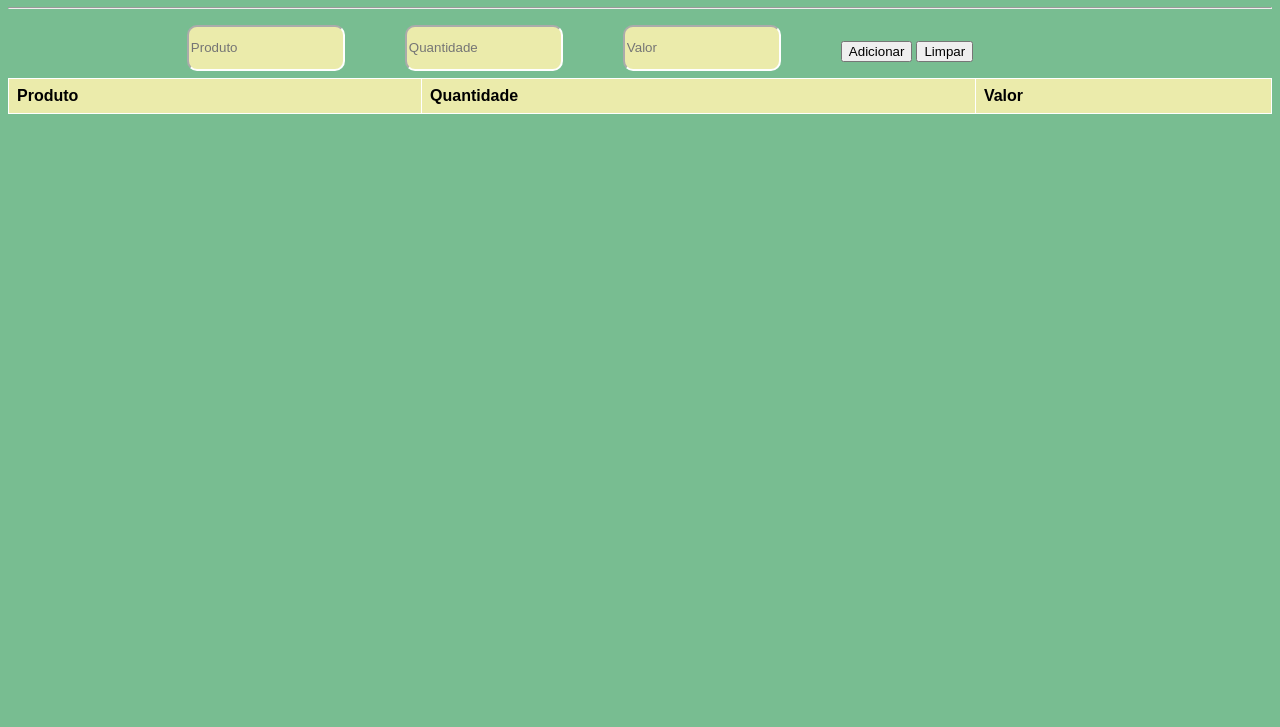
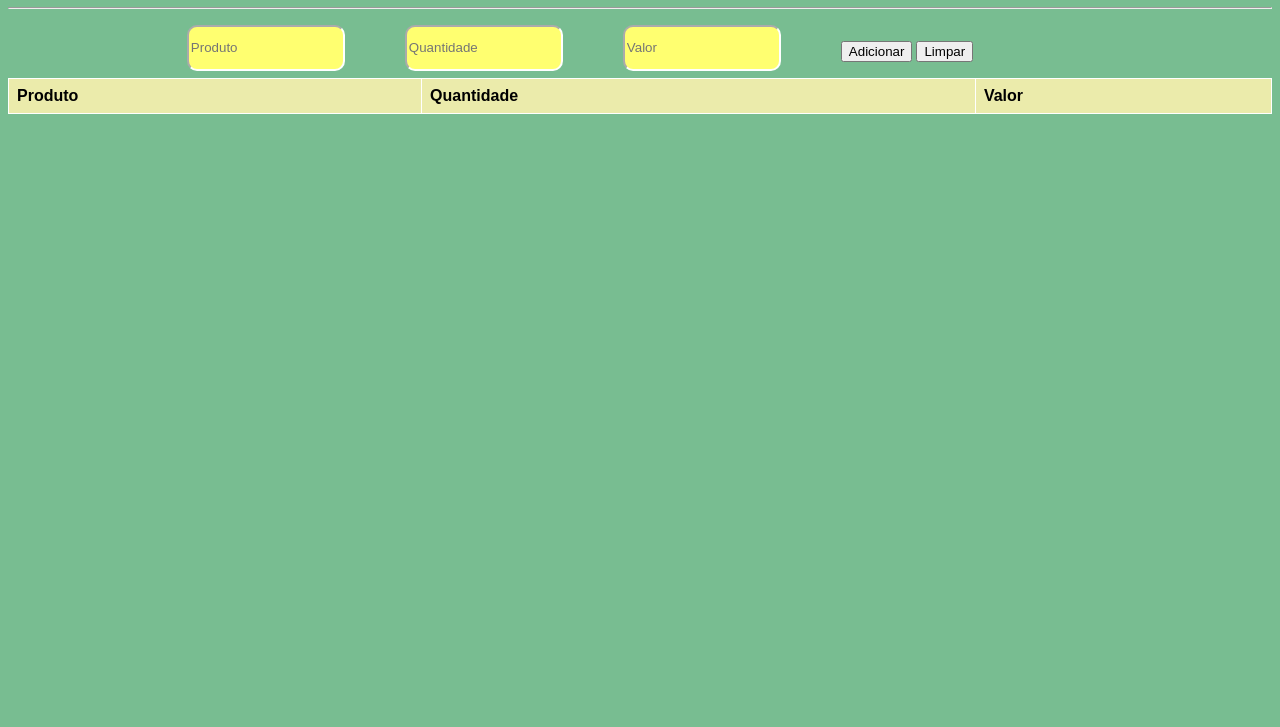
Before and after one commit to carllossillva/06.04---lista-2, a plain HTML site: page index.html in a window 1280 px wide. Shown: the part 73-800 px from the top of the page. Drawn offline with Linux system fonts and the light colour scheme.

Commit message:
Lista de compras - Programação Web

```diff
--- a/style.css
+++ b/style.css
@@ -11,7 +11,7 @@ table {
     border: 1px solid #ffffff;
     text-align: left;
     padding: 8px;
-    background-color: #ebebab;
+    background-color: #d2d2a0;
 
   }
   .linha{
@@ -43,7 +43,7 @@ table {
     height: 40px;
     border-radius: 10px;
     border-color: white;
-    background-color: #ebebab;
+    background-color: #ffff70;
     color: black;
   }
   .quant{
@@ -51,7 +51,7 @@ table {
     height: 40px;
     border-radius: 10px;
     border-color: white;
-    background-color: #ebebab;
+    background-color: #ffff70;
     color: black;
   }
   .value{
@@ -59,7 +59,7 @@ table {
     height: 40px;
     border-radius: 10px;
     border-color: white;
-    background-color: #ebebab;
+    background-color: #ffff70;
     color: black;
   }
   .inputs{
```
